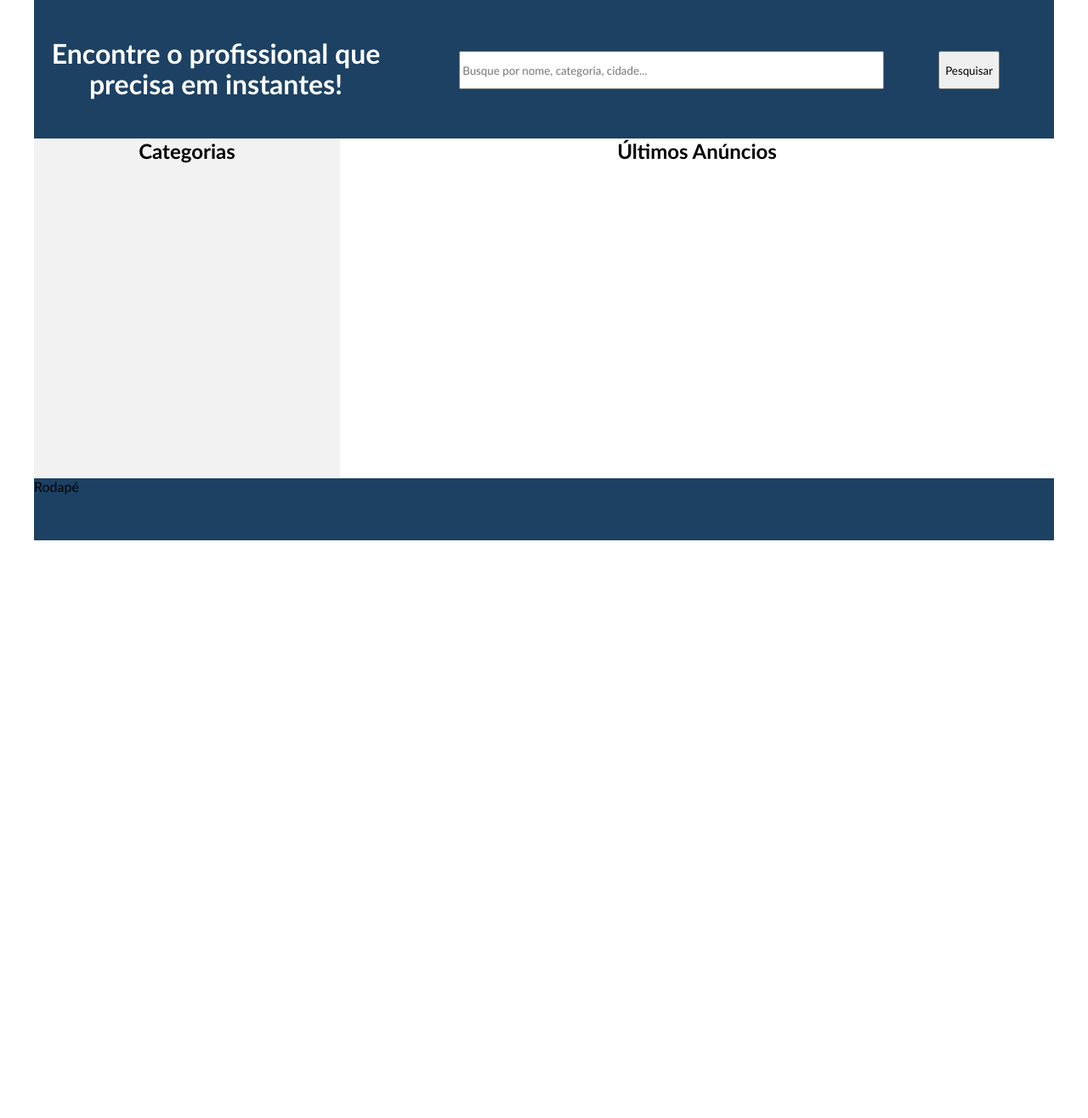
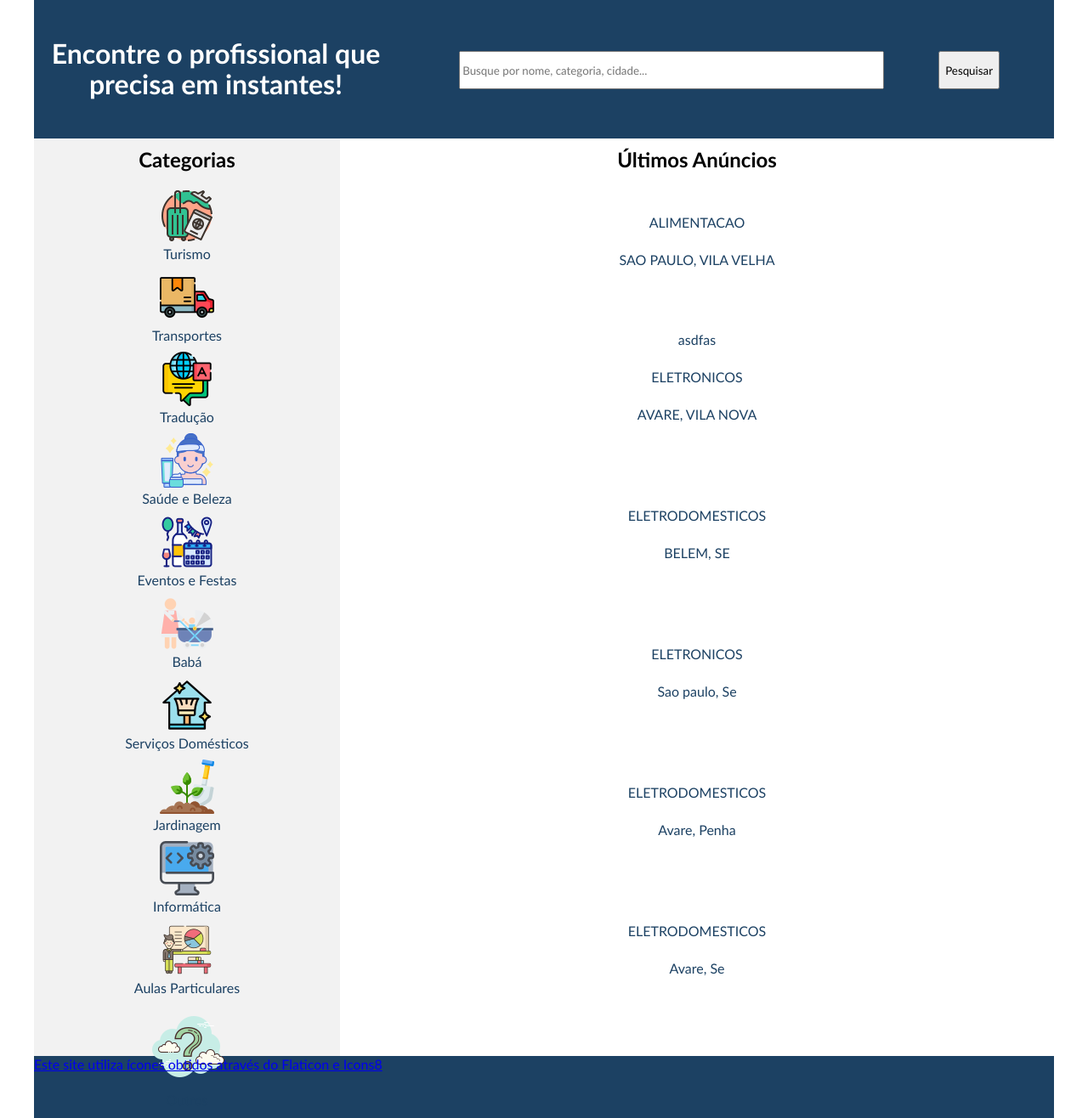
Before and after one commit to carvalhogui/Plataforma_anuncios_servicos, a Flask app: page / in a window 1280 px wide. Shown: the part 80-1396 px from the top of the page at 85% size. Before the commit the page ends 716 px from the top, so only its background shows below. Run offline with Flask 2, Linux system fonts and the light colour scheme; data comes from the database, SQL or seed files in the repository.

Commit message:
Adicionado ícones, lista de categorias e lista de ofertas

```diff
--- a/app.py
+++ b/app.py
@@ -157,3 +157,7 @@ def ultimosanuncios():
     for i in range(len(resultados)):
         result_as_dict.append({k: resultados[i][lista.index(k)] for k in lista})
     return jsonify(result_as_dict)
+
+@app.route('/sobre')
+def sobre():
+    return render_template("about.html")
--- a/static/css/style.css
+++ b/static/css/style.css
@@ -62,21 +62,68 @@
 }
 
 .conteudo {
-    height: 400px;
+    height: 1080px;
     text-align: center;
+}
+
+.conteudo h2 {
+    margin-top: 10px;
+    margin-bottom: 15px;
 }
 
 .categorias {
     float: left;
     width: 30%;
     background: #F2F2F2;
-    height: 400px;
+    height: 1080px;
+}
+
+.categorias ul li a div {
+    padding-top: 5px;
+    padding-bottom: 5px;
+}
+
+.categorias ul li a div:hover {
+    background-color: #1C4163;
+    color: #FFFFFF;
+}
+
+.categorias ul {
+    list-style: none;
+    padding: 0;
+}
+
+.categorias ul li a {
+    color: #1C4163;
+    text-decoration: none;
 }
 
 .anuncios {
     float: right;
     width: 70%;
-    height: 400px;
+    height: 1080px;
+}
+
+.anuncios ul {
+    list-style: none;
+    padding: 0;
+}
+
+.anuncios ul li a {
+    color: #1C4163;
+    text-decoration: none;
+}
+
+.anuncios ul li a div {
+    margin-bottom: 15px;
+    padding-top: 5px;
+    padding-bottom: 5px;
+
+}
+
+.anuncios ul li a div:hover {
+    background-color: #1C4163;
+    color: #FFFFFF;
 }
 
 .footer {
--- a/templates/includes/footer.html
+++ b/templates/includes/footer.html
@@ -1,3 +1,3 @@
 <div class="footer">
-    Rodapé
+    <a href="/sobre">Este site utiliza ícones obtidos através do Flaticon e Icons8</a>
 </div>
--- /dev/null
+++ b/templates/includes/index_busca.html
@@ -0,0 +1,15 @@
+<div class="busca">
+    <div id="texto_busca">
+        <h1>{% block title %}Encontre o profissional que precisa em instantes!{% endblock %}</h1>
+    </div>
+    <div id="form_busca">
+        <form action="" method="get">
+            <div class="float-r frm-busca-d">
+                <input type="submit" value="Pesquisar">
+            </div>
+            <div class="float-r frm-busca-d">
+                <input type="search"class="w-500" name="busca" placeholder="Busque por nome, categoria, cidade...">
+            </div>
+        </form>
+    </div>
+</div>
--- /dev/null
+++ b/templates/includes/index_categorias.html
@@ -0,0 +1,16 @@
+<div class="categorias">
+    <h2>Categorias</h2>
+    <ul>
+        <li><a href="/categoria/Turismo"><div><img src="/static/img/viagem-e-turismo.png" alt=""><p>Turismo</p></div></a></li>
+        <li><a href="/categoria/Transportes"><div><img src="/static/img/caminhao-de-transporte.png" alt=""><p>Transportes</p></div></a></li>
+        <li><a href="/categoria/Tradução"><div><img src="/static/img/traducao.png" alt=""><p>Tradução</p></div></a></li>
+        <li><a href="/categoria/Saúde e Beleza"><div><img src="/static/img/cuidados-com-a-pele.png" alt=""><p>Saúde e Beleza</p></div></a></li>
+        <li><a href="/categoria/Eventos e Festas"><div><img src="/static/img/eventos.png" alt=""><p>Eventos e Festas</p></div></a></li>
+        <li><a href="/categoria/Babá"><div><img src="/static/img/baba.png" alt=""><p>Babá</p></div></a></li>
+        <li><a href="/categoria/Serviços Domésticos"><div><img src="/static/img/limpeza-de-casa.png" alt=""><p>Serviços Domésticos</p></div></a></li>
+        <li><a href="/categoria/Jardinagem"><div><img src="/static/img/jardinagem.png" alt=""><p>Jardinagem</p></div></a></li>
+        <li><a href="/categoria/Informática"><div><img src="/static/img/informatica.png" alt=""><p>Informática</p></div></a></li>
+        <li><a href="/categoria/Aulas Particulares"><div><img src="/static/img/icons8-teaching-64.png" alt=""><p>Aulas Particulares</p></div></a></li>
+        <li><a href="/categoria/Outros"><div><img src="/static/img/icons8-question-mark-100.png" alt=""><p>Outros</p></div></a></li>
+    </ul>
+</div>
--- /dev/null
+++ b/templates/includes/index_ultimos.html
@@ -0,0 +1,17 @@
+<div class="anuncios">
+    <h2>Últimos Anúncios</h2>
+    <ul>
+        {% for c in cadastros %}
+        <li>
+            <a href="/anuncio/{{ c['id'] }}">
+                <div>
+                    <div><p>{{ c['titulo'] }}</p></div>
+                    <div><p>{{ c['categoria'] }}</p></div>
+                    <div><p>{{ c['cidade'] }}, {{ c['bairro'] }}</p></div>
+                    <div><p>{{ c['numero4'] }}</p></div>
+                </div>
+            </a>
+        </li>
+        {% endfor %}
+    </ul>
+</div>
--- a/templates/index.html
+++ b/templates/index.html
@@ -2,28 +2,10 @@
 {% block content %}
 <div class="principal">
     {% include 'includes/header.html' %}
-    <div class="busca">
-        <div id="texto_busca">
-            <h1>{% block title %}Encontre o profissional que precisa em instantes!{% endblock %}</h1>
-        </div>
-        <div id="form_busca">
-            <form action="" method="get">
-                <div class="float-r frm-busca-d">
-                    <input type="submit" value="Pesquisar">
-                </div>
-                <div class="float-r frm-busca-d">
-                    <input type="search"class="w-500" name="busca" placeholder="Busque por nome, categoria, cidade...">
-                </div>
-            </form>
-        </div>
-    </div>
+    {% include 'includes/index_busca.html' %}
     <div class="conteudo">
-        <div class="categorias">
-            <h2>Categorias</h2>
-        </div>
-        <div class="anuncios">
-            <h2>Últimos Anúncios</h2>
-        </div>
+        {% include 'includes/index_categorias.html' %}
+        {% include 'includes/index_ultimos.html' %}
     </div>
     {% include 'includes/footer.html' %}
 </div>
```
Also changed, not shown: templates/about.html (added, +50 -0 lines), static/img/baba.png (added), static/img/caminhao-de-transporte.png (added), static/img/cuidados-com-a-pele.png (added), static/img/eventos.png (added), static/img/fotografia.png (added), static/img/icons8-question-mark-100.png (added), static/img/icons8-teaching-64.png (added), static/img/informatica.png (added), static/img/jardinagem.png (added), static/img/limpeza-de-casa.png (added), static/img/traducao.png (added), static/img/viagem-e-turismo.png (added).
